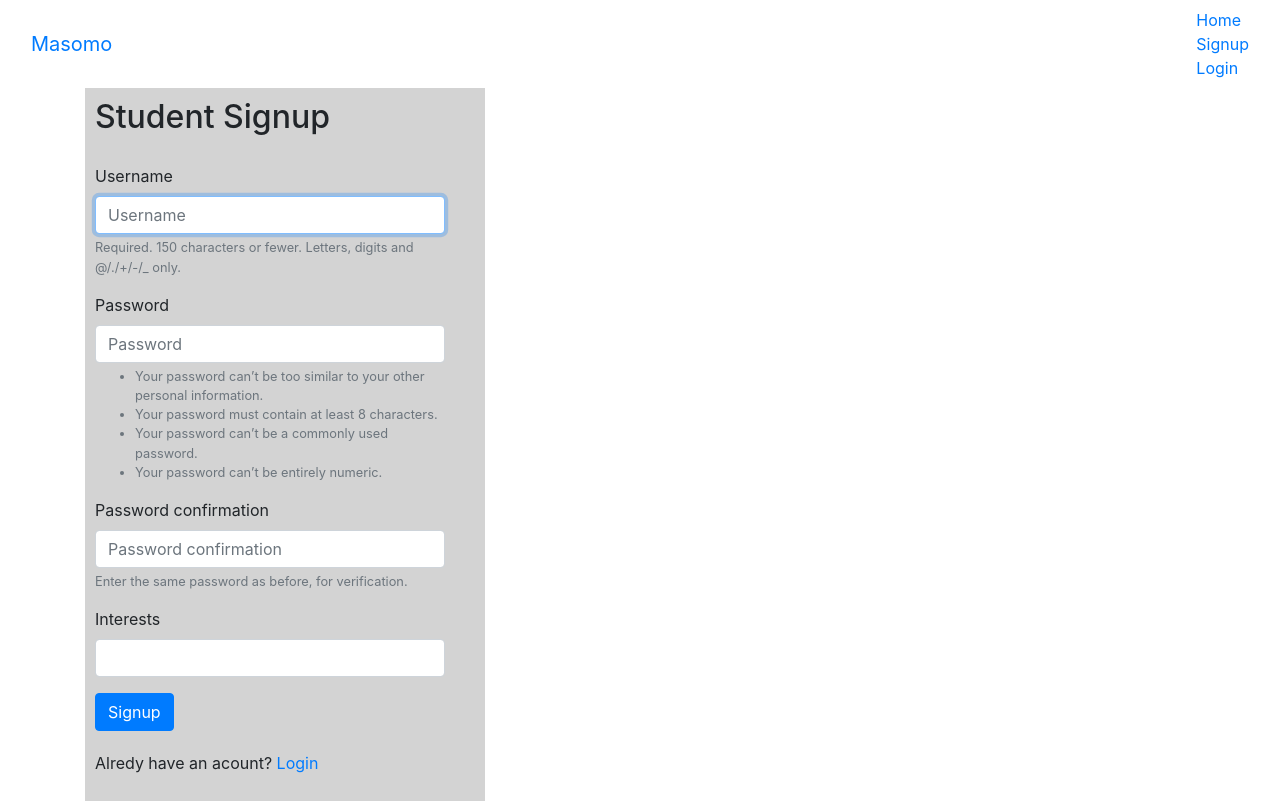
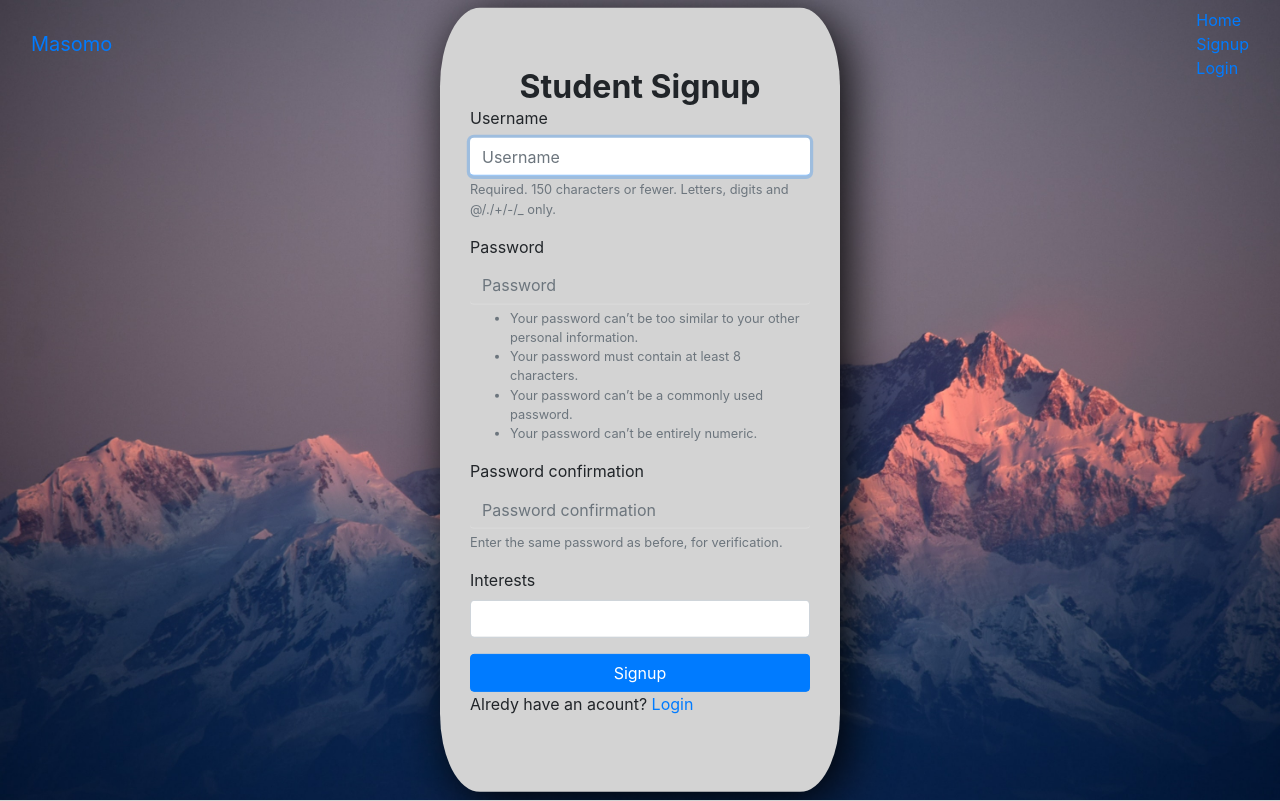
Before and after one commit to skyfather/Masomo-Quiz-App, a Django app: page /accounts/signup/student/ in a window 1280 px wide. Run offline with Django 3.2, Linux system fonts and the light colour scheme; data that the repository does not hold is empty; some libraries are stand-ins or nearby versions.

Commit message:
Redesign the website look with css

```diff
--- a/static/css/main.css
+++ b/static/css/main.css
@@ -1,4 +1,10 @@
-.login {
+body {
+	background-image: url(/static/images/white-and-black-mountain.jpg);
+	-webkit-background-size: cover;
+	background-size: cover;
+}
+
+.login-item {
     display: -webkit-flex;
     display: flex;
     -webkit-flex-direction: column;
@@ -6,9 +12,37 @@
     width: 400px;
     background-color: lightgrey;
 
+    padding: 60px 30px;
+    top: 50%;
+    left: 50%;
+    position: absolute;
+    transform: translate(-50%, -50%);
+    box-shadow: 8px 8px 50px #000;
+    border-radius: 10%;
+
 }
 
-.login-item {
-    width: 350px;
+/*.login-item {
+    width: 450px;
     margin: 10px;
 }
+*/
+.login-item h2 {
+	margin: 0;
+	padding: 0;
+	font-weight: bold;
+	text-align: center;
+	/*font-size: 13px;*/
+}
+
+.login-item input {
+	border: none;
+	border-bottom: 1px solid #ddd;
+	background: transparent;
+	outline: none;
+	opacity: 1;
+	color: #ccc;
+}
+.login-item button {
+	width: 100%;
+}
--- a/templates/base.html
+++ b/templates/base.html
@@ -5,8 +5,10 @@
     <meta name="viewport" content="width=device-width, initial-scale=1, shrink-to-fit=no">
     <title>Masomo e-learning</title>
     {% load static %}
-    <link rel="stylesheet" href="https://stackpath.bootstrapcdn.com/bootstrap/4.3.1/css/bootstrap.min.css" integrity="sha384-ggOyR0iXCbMQv3Xipma34MD+dH/1fQ784/j6cY/iJTQUOhcWr7x9JvoRxT2MZw1T" crossorigin="anonymous">
+    <link rel="stylesheet" href="{% static "css/bootstrap_css/bootstrap.min.css" %}">
+    <!-- <link rel="stylesheet" href="https://stackpath.bootstrapcdn.com/bootstrap/4.3.1/css/bootstrap.min.css" integrity="sha384-ggOyR0iXCbMQv3Xipma34MD+dH/1fQ784/j6cY/iJTQUOhcWr7x9JvoRxT2MZw1T" crossorigin="anonymous"> -->
     <link rel="stylesheet" href="{% static "css/main.css" %}">
+    <script src="{% static "js/chartjs/Chart.bundle.min.js" %}" type="text/javascript"></script>
 
   </head>
   <body>
@@ -38,9 +40,10 @@
     {% endblock %}
   </div>
 
-    <script src="https://code.jquery.com/jquery-3.4.1.slim.min.js" integrity="sha384-J6qa4849blE2+poT4WnyKhv5vZF5SrPo0iEjwBvKU7imGFAV0wwj1yYfoRSJoZ+n" crossorigin="anonymous"></script>
+    <!-- <script src="https://code.jquery.com/jquery-3.4.1.slim.min.js" integrity="sha384-J6qa4849blE2+poT4WnyKhv5vZF5SrPo0iEjwBvKU7imGFAV0wwj1yYfoRSJoZ+n" crossorigin="anonymous"></script>
     <script src="https://cdn.jsdelivr.net/npm/popper.js@1.16.0/dist/umd/popper.min.js" integrity="sha384-Q6E9RHvbIyZFJoft+2mJbHaEWldlvI9IOYy5n3zV9zzTtmI3UksdQRVvoxMfooAo" crossorigin="anonymous"></script>
-    <script src="https://stackpath.bootstrapcdn.com/bootstrap/4.4.1/js/bootstrap.min.js" integrity="sha384-wfSDF2E50Y2D1uUdj0O3uMBJnjuUD4Ih7YwaYd1iqfktj0Uod8GCExl3Og8ifwB6" crossorigin="anonymous"></script>
-
+    <script src="https://stackpath.bootstrapcdn.com/bootstrap/4.4.1/js/bootstrap.min.js" integrity="sha384-wfSDF2E50Y2D1uUdj0O3uMBJnjuUD4Ih7YwaYd1iqfktj0Uod8GCExl3Og8ifwB6" crossorigin="anonymous"></script> -->
+    <script src="{% static "js/jquery.min.js" %}" type="text/javascript"></script>
+    <script src="{% static "js/bootstrap.min.js" %}" type="text/javascript"></script>
   </body>
 </html>
--- a/templates/student_signup.html
+++ b/templates/student_signup.html
@@ -7,11 +7,9 @@
 
 {% block content %}
 <div class="login">
-  <div class="login-item">
-    <h2>Student Signup</h2>
-  </div>
     <div class="login-item">
       <form class="form" method="post">
+        <h2>Student Signup</h2>
         {% csrf_token %}
         {% bootstrap_form form %}
         {% buttons %}
@@ -20,9 +18,9 @@
         </button>
         {% endbuttons %}
       </form>
-    </div>
-    <div class="login-item">
-      <p>Alredy have an acount? <a href="{%url 'login' %}">Login</a></p>
+      <div class="bottom-text">
+        <p>Alredy have an acount? <a href="{%url 'login' %}">Login</a></p>
+      </div>
     </div>
 </div>
 
--- a/templates/teacher_signup.html
+++ b/templates/teacher_signup.html
@@ -1,6 +1,7 @@
 {% extends 'base.html' %}
 
 {% block content %}
+  <div class="login-item">
     <h2>Teacher Signup</h2>
     <form role="form" class="" method="post">
       {% csrf_token %}
@@ -23,4 +24,5 @@
       <button type="submit" name="button" class="btn btn-success">SignUp</button>
     </form>
     <p>Alredy have an acount? <a href="{%url 'login' %}">Login</a></p>
+  </div>
 {% endblock %}
```
Also changed, not shown: templates/registration/login.html (+4 -8 lines), static/images/black-iphone-7.jpg (added), static/images/forest-mountains-fog.jpg (added), static/images/photo.jpeg (added), static/images/white-and-black-mountain.jpg (added), 1 other file. Lines whose indentation alone changed are shown as unchanged.
